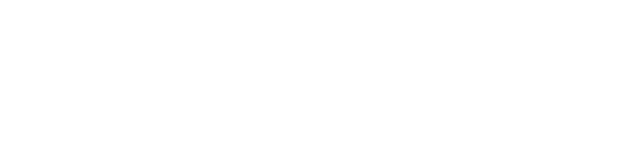
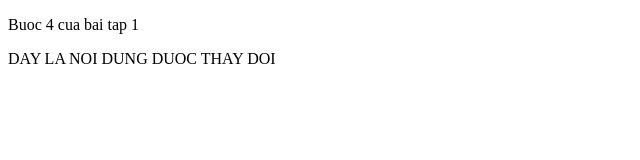
Before and after one commit to Phung-B2005729/CT300_Bai1, a plain HTML site: page index.html in a window 1280 px wide. Shown: the whole page, without its empty margins (0-640 px from the left). Drawn offline with Linux system fonts and the light colour scheme.

Commit message:
baitap1 cap nhat

```diff
--- a/index.html
+++ b/index.html
@@ -7,6 +7,7 @@
     <title>Baitap1</title>
 </head>
 <body>
-
+    <p>Buoc 4 cua bai tap 1</p>
+    <p>DAY LA  NOI DUNG DUOC THAY DOI</p>
 </body>
 </html>
```
